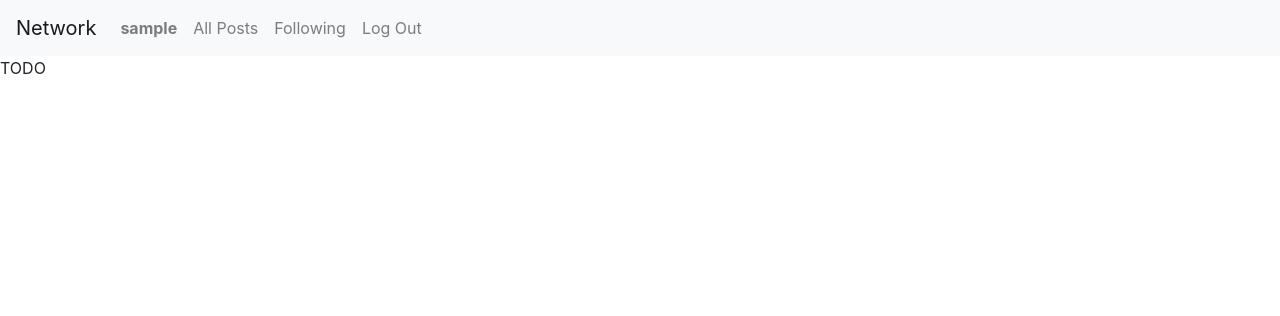
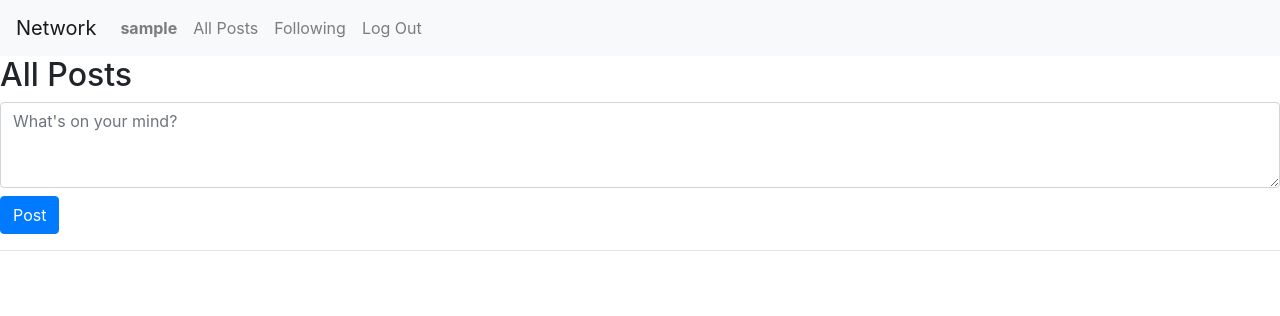
Before and after one commit to xavieralves16/network_project_cs50w, a Django app: page / in a window 1280 px wide. Shown: the top 316 px of the page. Run offline with Django 3.2, Linux system fonts and the light colour scheme; the visitor is signed in with stand-in values (Sample User, id 1); data that the repository does not hold is empty; some libraries are stand-ins or nearby versions.

Commit message:
Added display of posts and post submission for authenticated users

```diff
--- a/network/templates/network/index.html
+++ b/network/templates/network/index.html
@@ -1,5 +1,28 @@
 {% extends "network/layout.html" %}
 
 {% block body %}
-    TODO
+<h2>All Posts</h2>
+
+{% if user.is_authenticated %}
+    <div>
+        <form method="post">
+            {% csrf_token %}
+            <textarea name="content" rows="3" class="form-control" placeholder="What's on your mind?"></textarea>
+            <button type="submit" class="btn btn-primary mt-2">Post</button>
+        </form>
+    </div>
+    <hr>
+{% endif %}
+
+<div>
+    {% for post in posts %}
+        <div class="card mb-2">
+            <div class="card-body">
+                <h5>{{ post.user.username }}</h5>
+                <p>{{ post.content }}</p>
+                <small class="text-muted">{{ post.timestamp }}</small>
+            </div>
+        </div>
+    {% endfor %}
+</div>
 {% endblock %}
```
